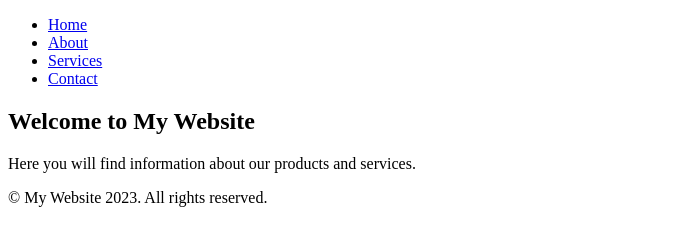
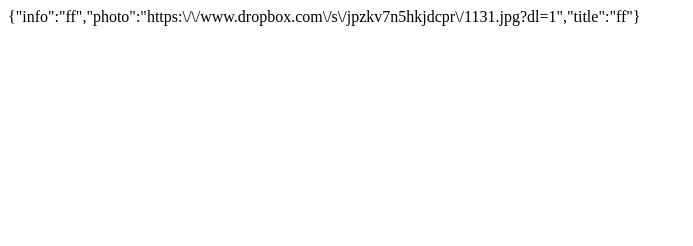
Before and after one commit to Paingphyokhant/KaiGameShop, a plain HTML site: page index.html in a window 1280 px wide. Shown: the whole page, without its empty margins (0-693 px from the left). Drawn offline with Linux system fonts and the light colour scheme.

Commit message:
Update index.html

```diff
--- a/index.html
+++ b/index.html
@@ -1,29 +1 @@
-<!DOCTYPE html>
-<html>
-<head>
-	<title>My Website</title>
-</head>
-<body>
-	<header>
-		<nav>
-			<ul>
-				<li><a href="#">Home</a></li>
-				<li><a href="#">About</a></li>
-				<li><a href="#">Services</a></li>
-				<li><a href="#">Contact</a></li>
-			</ul>
-		</nav>
-	</header>
-
-	<main>
-		<section>
-			<h1>Welcome to My Website</h1>
-			<p>Here you will find information about our products and services.</p>
-		</section>
-	</main>
-
-	<footer>
-		<p>&copy; My Website 2023. All rights reserved.</p>
-	</footer>
-</body>
-</html>
+{"info":"ff","photo":"https:\/\/www.dropbox.com\/s\/jpzkv7n5hkjdcpr\/1131.jpg?dl=1","title":"ff"}
```
